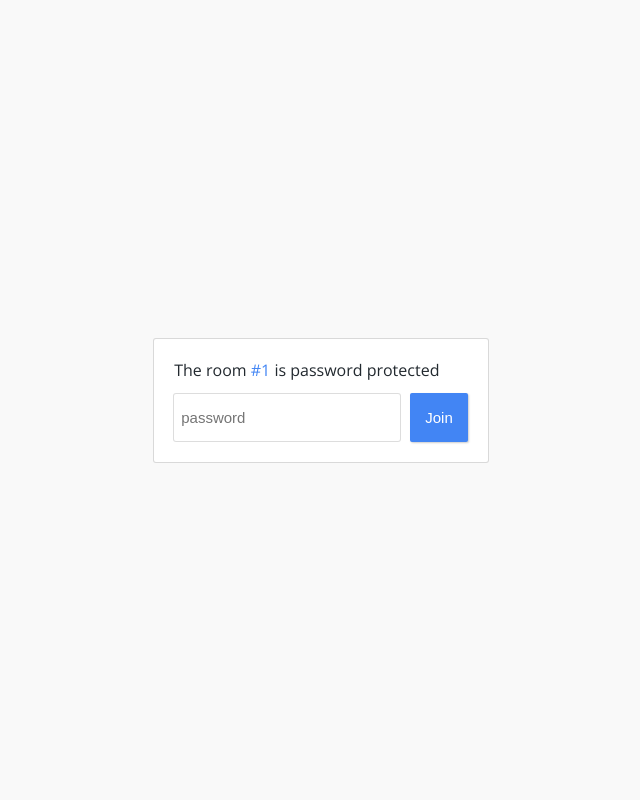
After one commit to 1ars-d/SafeShare, a Flask app: a page that uses Server/templates/password-form.html in a window 1280 px wide. The commit adds this page. Shown: the whole page, without its empty margins (319-959 px from the left). Run offline with Flask 2, Linux system fonts and the light colour scheme; some libraries are stand-ins or nearby versions.

Commit message:
Completed secured rooms

```diff
--- a/Server/main.py
+++ b/Server/main.py
@@ -13,7 +13,7 @@ import base64
 import datetime
 
 # Helpers
-from utilities import generate_unique_code, room_exists, setup_db, check_rooms, get_db_connecton, get_history, get_room_timestamp, get_members, downscale_image, get_image_dimensions, send_log, hash_password
+from utilities import generate_unique_code, room_exists, setup_db, check_rooms, get_db_connecton, get_history, get_room_timestamp, get_members, downscale_image, get_image_dimensions, send_log, hash_password, get_room_type, check_room_password
 from CONSTANTS import REMOVE_ROOM_AFTER, MAX_BUFFER_SIZE
 
 
@@ -134,19 +134,24 @@ def create_open(name):
     return redirect(url_for("room"))
 
 
-# Route to join room via link -> used for inviatations
+# Route to join room
 @app.route('/join/<string:room>/<string:name>/<string:user_id>')
 def join(room, name, user_id):
     if not room_exists(room):
         if user_id == "join":
-            return render_template("join.html", room=room)
+            return render_template("join.html", room=room, name=name, error="This room doesnt exist")
         else:
             return render_template("home.html", code=room, name=name, error="This room doesnt exist")
     conn, cur = get_db_connecton()
     name_entry = cur.execute(
         f'SELECT id FROM users WHERE room="{room}" AND name="{name}"').fetchone()
     if name_entry and user_id != str(name_entry[0]):
-        return render_template("join.html", error="This username already exists in this room", room=room)
+        if user_id == "join":
+            return render_template("join.html", room=room, name=name, error="This username already exists in this room")
+        else:
+            return render_template("home.html", code=room, name=name, error="This username already exists in this room")
+    if get_room_type(room) == "secured":
+        return redirect(f"/join/enter-password/{room}/{name}/{user_id}")
     if not name_entry:
         cur.execute(
             f'INSERT into users (name, room) VALUES(?,?)', (name, room))
@@ -158,6 +163,35 @@ def join(room, name, user_id):
     session["name"] = name
     session["user_id"] = user_id
     return redirect(url_for("room"))
+
+
+@app.route("/join-secured/<string:room>/<string:name>/<string:user_id>/<string:password>")
+def join_secured(room, name, user_id, password):
+    if not room_exists(room) or get_room_type(room) == "open":
+        return render_template("home.html", code=room, name=name, error="This room doesnt exist")
+    if not check_room_password(room, password):
+        return render_template("password-form.html", room=room, name=name, user_id=user_id, error="Incorrect password")
+    conn, cur = get_db_connecton()
+    name_entry = cur.execute(
+        f'SELECT id FROM users WHERE room="{room}" AND name="{name}"').fetchone()
+    if name_entry and user_id != str(name_entry[0]):
+        return render_template("home.html", code=room, name=name, error="This username already exists in this room")
+    if not name_entry:
+        cur.execute(
+            f'INSERT into users (name, room) VALUES(?,?)', (name, room))
+    conn.commit()
+    user_id = cur.execute(
+        f'SELECT id FROM users WHERE room="{room}" AND name="{name}"').fetchone()[0]
+    conn.close()
+    session["room"] = room
+    session["name"] = name
+    session["user_id"] = user_id
+    return redirect(url_for("room"))
+
+
+@app.route("/join/enter-password/<string:room>/<string:name>/<string:user_id>/")
+def join_enter_password(room, name, user_id):
+    return render_template("password-form.html", room=room, name=name, user_id=user_id)
 
 
 # Route to download file stored in database
--- a/Server/static/css/home.css
+++ b/Server/static/css/home.css
@@ -527,3 +527,15 @@
   flex-direction: column;
   gap: 12px;
 }
+
+.password-container {
+  height: 100%;
+  width: 100%;
+  display: flex;
+  align-items: center;
+  justify-content: center;
+}
+
+#password-input {
+  width: 100%;
+}
--- /dev/null
+++ b/Server/static/js/password-form.js
@@ -0,0 +1,12 @@
+const passwordForm = document.getElementById("password-form");
+const passwordInput = document.getElementById("password-input");
+
+passwordForm.addEventListener("submit", (event) => {
+  event.preventDefault();
+  if (passwordInput.value == "") {
+    return;
+  }
+  window.location.replace(
+    `/join-secured/${room}/${name}/${user_id}/${passwordInput.value}`
+  );
+});
--- a/Server/templates/join.html
+++ b/Server/templates/join.html
@@ -5,7 +5,7 @@
   <div class="card">
     <p>Join room <span class="primary-color">#{{room}}</span></p>
     <div class="join-form">
-      <input placeholder="Username" id="name" />
+      <input placeholder="Username" id="name" value="{{name}}" />
       <button name="join" id="join">Join</button>
     </div>
   </div>
--- /dev/null
+++ b/Server/templates/password-form.html
@@ -0,0 +1,25 @@
+{% extends 'base.html' %} {% block content %}
+<div class="password-container">
+  <div class="card">
+    <p>
+      The room <span class="primary-color">#{{room}}</span> is password
+      protected
+    </p>
+    <form id="password-form" class="join-form">
+      <input placeholder="password" type="password" id="password-input" />
+      <button type="submit" name="join" id="join">Join</button>
+    </form>
+  </div>
+</div>
+<script type="text/javascript">
+  const error = "{{error}}";
+  console.log(error);
+  const room = "{{room}}";
+  const name = "{{name}}";
+  const user_id = "{{user_id}}";
+</script>
+<script
+  type="text/javascript"
+  src="{{url_for('static', filename='js/password-form.js')}}"
+></script>
+{%endblock%}
```
Also changed, not shown: Server/utilities.py (+19 -2 lines).
